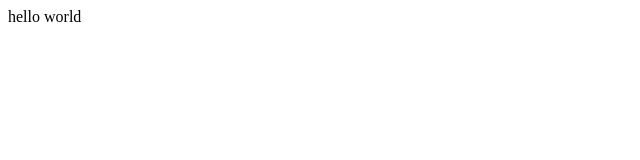
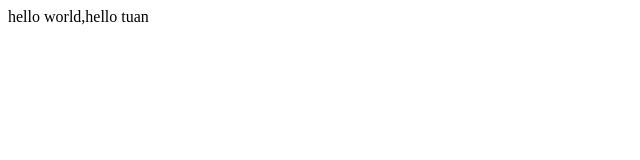
Before and after one commit to duyvirgo/git-demo, a plain HTML site: page index.html in a window 1280 px wide. Shown: the full height of the page, 0-640 px from the left. Drawn offline with Linux system fonts and the light colour scheme.

Commit message:
Update index.html

```diff
--- a/index.html
+++ b/index.html
@@ -7,6 +7,6 @@
     <title>Document</title>
 </head>
 <body>
-    hello world
+    hello world,hello tuan
 </body>
 </html>
```
